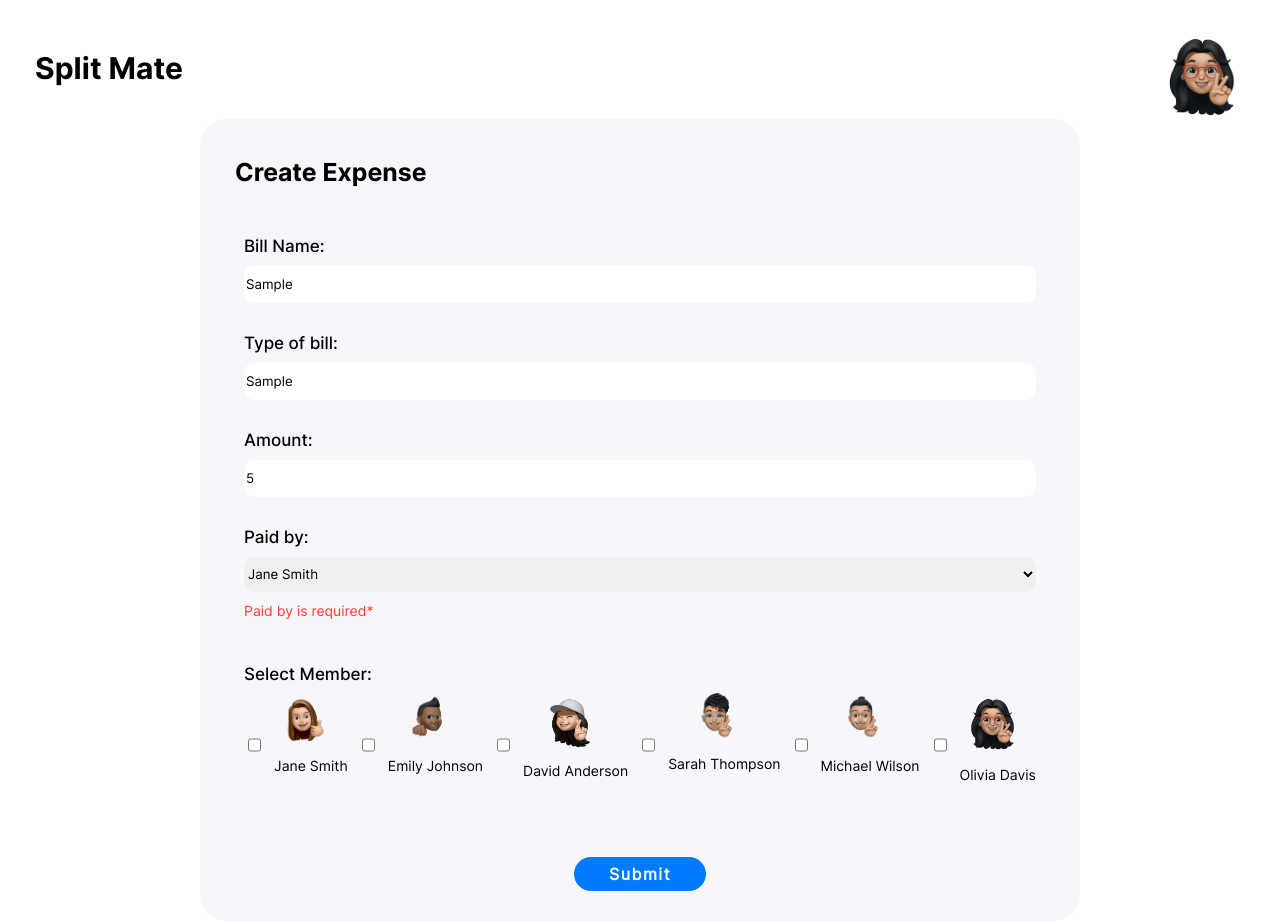
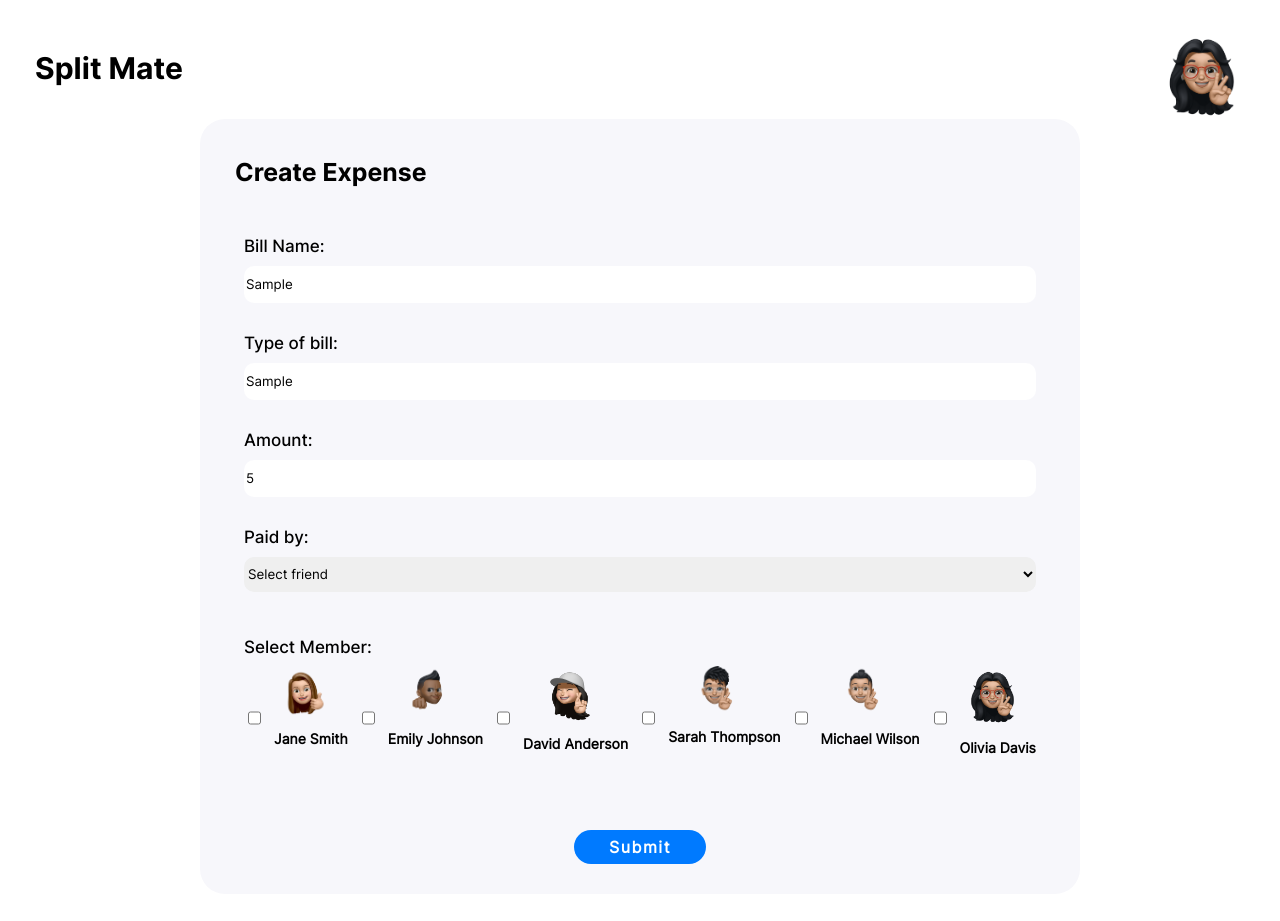
Before and after one commit to devam-Scaletech/Split-Mate, a React (Create React App) app: page /createExpense in a window 1280 px wide. Both pictures are taken after typing "Sample", "Sample", "5" into the empty fields and a click on the input 640 px from the left and 742 px from the top of the page. After the commit the page ends 894 px from the top, so only its background shows below. Built offline with nearby package versions, Linux system fonts and the light colour scheme.

Commit message:
feat: create expense functionality done store data in localStorage

```diff
--- a/src/App.tsx
+++ b/src/App.tsx
@@ -1,7 +1,6 @@
 import { Route, Routes, Navigate, BrowserRouter } from 'react-router-dom';
 import Layout from 'shared/hoc/layout/component/layout';
-
-import CreateExpense from 'feature/createExpense/container/createExpense';
+import CreateExpenseContainer from 'feature/createExpense/container/createExpenseContainer';
 import 'assets/styles/index.scss';
 
 function App() {
@@ -10,7 +9,7 @@ function App() {
 			<Layout>
 				<Routes>
 					<Route path='*' element={<Navigate replace to='/homePage' />} />
-					<Route path='/createExpense' element={<CreateExpense />} />
+					<Route path='/createExpense' element={<CreateExpenseContainer />} />
 				</Routes>
 			</Layout>
 		</BrowserRouter>
--- /dev/null
+++ b/src/feature/createExpense/component/createExpense.tsx
@@ -0,0 +1,15 @@
+import createExpenseStyle from '../style/createExpense.module.scss';
+import CreateExpenseForm from './createExpenseForm';
+
+const CreateExpense = () => {
+    return (
+        <div className={`${createExpenseStyle['expense-form']} m--0-auto b-radius--25`}>
+            <div className="pt--20">
+                <p className="font-family--bold font-size--24 ml--35">Create Expense</p>
+            </div>
+            <CreateExpenseForm />
+        </div>
+    );
+};
+
+export default CreateExpense;
--- a/src/feature/createExpense/component/createExpenseForm.tsx
+++ b/src/feature/createExpense/component/createExpenseForm.tsx
@@ -1,24 +1,24 @@
-// import { useNavigate } from "react-router-dom";
+import { Fragment, useCallback } from 'react';
+import { useNavigate } from "react-router-dom";
 import { useForm } from 'react-hook-form';
-import createExpenseStyle from '../style/createExpense.module.scss';
-import { Fragment } from 'react';
 import { memberMapper } from 'shared/constant/constant';
+import { validateCheckbox } from 'shared/constant/validation-schema';
+import { IFriends } from '../interface/createExpense.interface';
 
 const CreateExpenseForm = () => {
-    // const navigate = useNavigate();
+    const navigate = useNavigate();
     const friendList = localStorage.getItem("userData");
     const retrievedUserData = friendList && JSON.parse(friendList);
     const { register, handleSubmit, formState: { errors } } = useForm();
-    const onSubmit = (data: any) => {
-        console.log('data', data);
-        //navigate('/homePage');
-    };
+    const onSubmit = useCallback((data: any, e: any) => {
+        const dataArray = JSON.parse(localStorage.getItem('Expense') || '[]');
+        dataArray.push(data);
+        localStorage.setItem('Expense', JSON.stringify(dataArray));
+        e.target.reset();
+        navigate('/homePage');
+    }, []);
 
     return (
-        <div className={`${createExpenseStyle['expense-form']} m--0-auto b-radius--25`}>
-            <div className="pt--20">
-                <p className="font-family--bold font-size--24 ml--35">Create Expense</p>
-            </div>
         <form onSubmit={handleSubmit(onSubmit)} className="flex flex--column width--90-per m--0-auto">
             <div className='mt--30 flex flex--column'>
                 <label htmlFor="billName" className='font-family--medium font-size--18 mb--10'>Bill Name:</label>
@@ -60,9 +60,10 @@ const CreateExpenseForm = () => {
             </div>
 
             <div className='mt--30 mb--30 flex flex--column'>
-                    <label htmlFor="title" className='font-family--medium font-size--18 mb--10'>Paid by:</label>
-                    <select {...register("title", { required: true })} className='height--35-px b-radius--10 b--none'>
-                        {retrievedUserData?.friend.map((friendName: any, index: number) => {
+                <label htmlFor="paidBy" className='font-family--medium font-size--18 mb--10'>Paid by:</label>
+                <select {...register("paidBy", { required: true })} className='height--35-px b-radius--10 b--none'>
+                    <option value=''>Select friend</option>);
+                    {retrievedUserData?.friend.map((friendName: IFriends, index: number) => {
                         const { name } = friendName;
                         return (
                             <option value={name} key={index}>{name}</option>);
@@ -75,45 +76,41 @@ const CreateExpenseForm = () => {
                 )}
             </div>
 
-                <div className='mb--30 flex flex--column expense__form--checkBox'>
+            <div className='mb--30 flex flex--column'>
                 <p className='font-family--medium font-size--18 mb--10'>Select Member:</p>
                 <div className='flex justify__content--between'>
-                        {retrievedUserData?.friend.map((member: any, index: number) => {
-                            const { name, image } = member;
+                    {retrievedUserData?.friend.map((member: IFriends, index: number) => {
+                        const { name, value } = member;
 
                         return (
                             <Fragment key={index}>
                                 <input
                                     type="checkbox"
-                                        value={name}
+                                    value={value}
                                     id={name}
-                                        {...register('chooseCb')}
-
+                                    {...register('chooseCb', { validate: validateCheckbox })}
                                 />
                                 <label htmlFor="chooseCb" className='flex '>
                                     <div className='flex flex--column align__items--center '>
-                                            <img src={`${memberMapper[image]}`} alt={name} className='width--50-px mr--10' />
-                                            <p>{name}</p>
+                                        <img src={`${memberMapper[value].image}`} alt={name} className='width--50-px mr--10' />
+                                        <p className='font-weight--600'>{name}</p>
                                     </div>
                                 </label>
-
                             </Fragment>
                         );
                     })}
-
+                </div>
                 {errors.chooseCb && (
                     <span className="error font-size--14px mt--10">
-                                Select Member is required*
+                        Please select at least one checkbox*
                     </span>
                 )}
-                    </div>
             </div>
 
             <div className='mt--30 mb--30 flex flex--column'>
                 <input type="submit" className="primary--btn font-size--16px font-weight--600 line-height--20px b-radius--25 width--100-px cursor--pointer m--0-auto" />
             </div>
         </form>
-        </div>
     );
 };
 
--- a/src/feature/createExpense/container/createExpense.tsx
+++ /dev/null
@@ -1,11 +0,0 @@
-import CreateExpenseForm from "../component/createExpenseForm";
-
-const CreateExpense = () => {
-    return (
-        <div className="width--full">
-            <CreateExpenseForm />
-        </div>
-    );
-};
-
-export default CreateExpense;
--- /dev/null
+++ b/src/feature/createExpense/container/createExpenseContainer.tsx
@@ -0,0 +1,11 @@
+import CreateExpense from "../component/createExpense";
+
+const CreateExpenseContainer = () => {
+    return (
+        <div className="width--full">
+            <CreateExpense />
+        </div>
+    );
+};
+
+export default CreateExpenseContainer;
--- /dev/null
+++ b/src/shared/constant/constant.ts
@@ -0,0 +1,78 @@
+import friendImageOne from 'assets/image/friend-image-one.png';
+import friendImageTwo from 'assets/image/friend-image-two.png';
+import friendImageThree from 'assets/image/friend-image-three.png';
+import friendImageFour from 'assets/image/friend-image-four.png';
+import friendImageFive from 'assets/image/friend-image-five.png';
+import friendImageSix from 'assets/image/friend-image-six.png';
+import { IMember } from 'shared/interface/state';
+export const userData = {
+	image: 'friendImageOne',
+	userName: 'John Doe',
+	mobileNo: '1234567890',
+	friend: [
+		{
+			image: 'friendImageTwo',
+			name: 'Jane Smith',
+			value: 'janeSmith',
+			mobileNo: '9876543210'
+		},
+		{
+			image: 'friendImageThree',
+			name: 'Emily Johnson',
+			value: 'emilyJohnson',
+			mobileNo: '9876543210'
+		},
+		{
+			image: 'friendImageFour',
+			name: 'David Anderson',
+			value: 'davidAnderson',
+			mobileNo: '9876543210'
+		},
+		{
+			image: 'friendImageFive',
+			name: 'Sarah Thompson',
+			value: 'sarahThompson',
+			mobileNo: '9876543210'
+		},
+		{
+			image: 'friendImageSix',
+			name: 'Michael Wilson',
+			value: 'michaelWilson',
+			mobileNo: '9876543210'
+		},
+		{
+			image: 'friendImageOne',
+			name: 'Olivia Davis',
+			value: 'oliviaDavis',
+			mobileNo: '9876543210'
+		}
+	]
+};
+
+export const memberMapper: { [key: string]: IMember } = {
+	oliviaDavis: {
+		name: 'Olivia Davis',
+		image: friendImageOne
+	},
+	emilyJohnson: {
+		name: 'Emily Johnson',
+		image: friendImageThree
+	},
+	davidAnderson: {
+		name: 'David Anderson',
+		image: friendImageFour
+	},
+	sarahThompson: {
+		name: 'Sarah Thompson',
+		image: friendImageFive
+	},
+	janeSmith: {
+		name: 'Jane Smith',
+		image: friendImageTwo
+	},
+	michaelWilson: {
+		name: 'Michael Wilson',
+		image: friendImageSix
+	}
+};
+export const WINDOW_WIDTH = window.innerWidth;
--- a/src/shared/constant/constant.tsx
+++ /dev/null
@@ -1,46 +0,0 @@
-import friendImageOne from 'assets/image/friend-image-one.png';
-import friendImageTwo from 'assets/image/friend-image-two.png';
-import friendImageThree from 'assets/image/friend-image-three.png';
-import friendImageFour from 'assets/image/friend-image-four.png';
-import friendImageFive from 'assets/image/friend-image-five.png';
-import friendImageSix from 'assets/image/friend-image-six.png';
-export const userData = {
-    image: "friendImageOne",
-    userName: "John Doe",
-    mobileNo: "1234567890",
-    friend: [{
-        image: "friendImageTwo",
-        name: "Jane Smith",
-        mobileNo: "9876543210"
-    }, {
-        image: "friendImageThree",
-        name: "Emily Johnson",
-        mobileNo: "9876543210"
-    }, {
-        image: "friendImageFour",
-        name: "David Anderson",
-        mobileNo: "9876543210"
-    }, {
-        image: "friendImageFive",
-        name: "Sarah Thompson",
-        mobileNo: "9876543210"
-    }, {
-        image: "friendImageSix",
-        name: "Michael Wilson",
-        mobileNo: "9876543210"
-    }, {
-        image: "friendImageOne",
-        name: "Olivia Davis",
-        mobileNo: "9876543210"
-    }]
-};
-
-export const memberMapper: { [key: string]: string } = {
-    'friendImageOne': friendImageOne,
-    'friendImageTwo': friendImageTwo,
-    'friendImageThree': friendImageThree,
-    'friendImageFour': friendImageFour,
-    'friendImageFive': friendImageFive,
-    'friendImageSix': friendImageSix
-};
-export const WINDOW_WIDTH = window.innerWidth;
--- /dev/null
+++ b/src/shared/constant/validation-schema.ts
@@ -0,0 +1,3 @@
+export const validateCheckbox = (checkedValues: string) => {
+	return checkedValues.length > 0 || 'Please select at least one checkbox';
+};
--- /dev/null
+++ b/src/shared/interface/state.ts
@@ -0,0 +1,4 @@
+export interface IMember {
+	name: string;
+	image: string;
+}
```
Also changed, not shown: src/feature/createExpense/interface/createExpense.interface.tsx (added, +13 -0 lines). Lines whose indentation alone changed are shown as unchanged.
